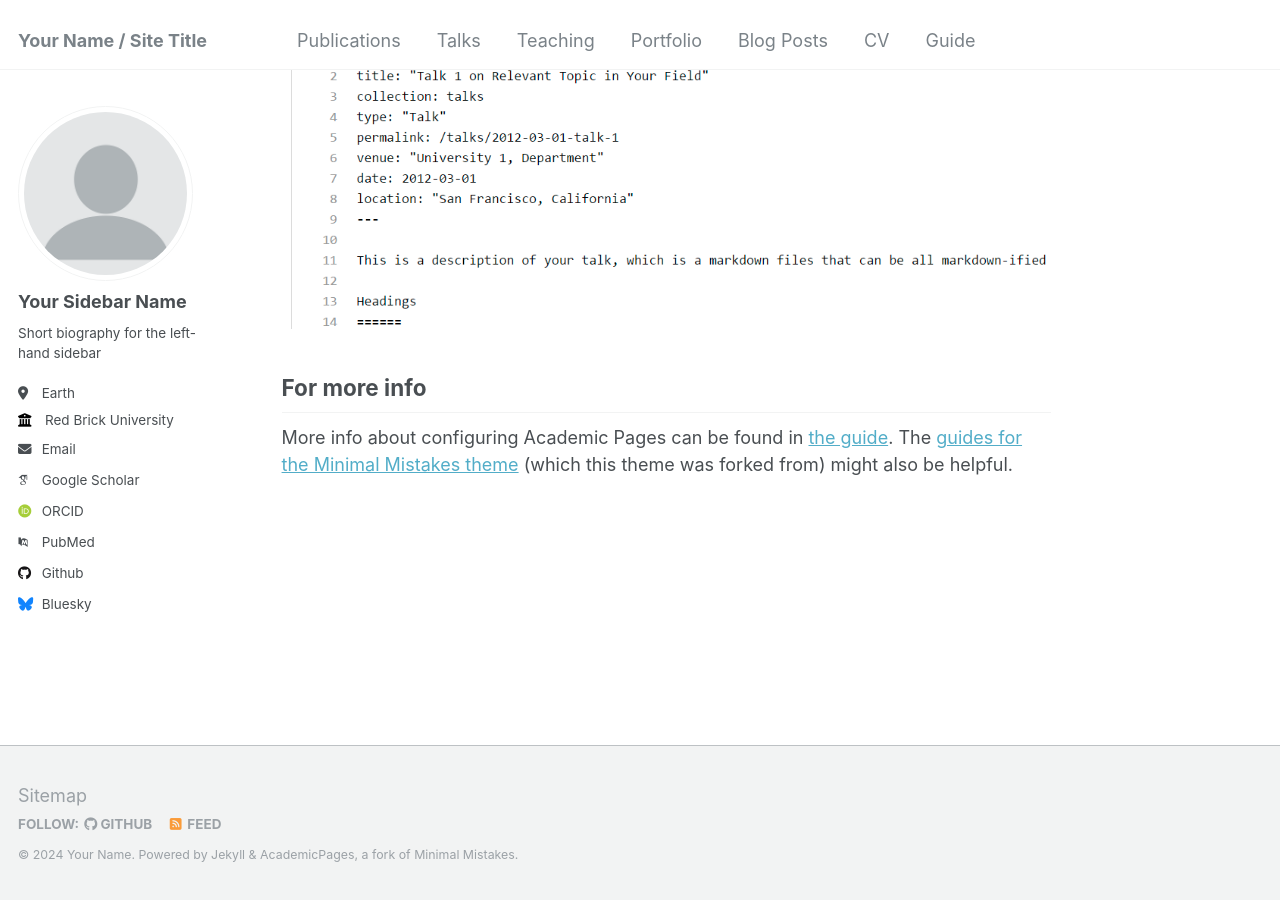
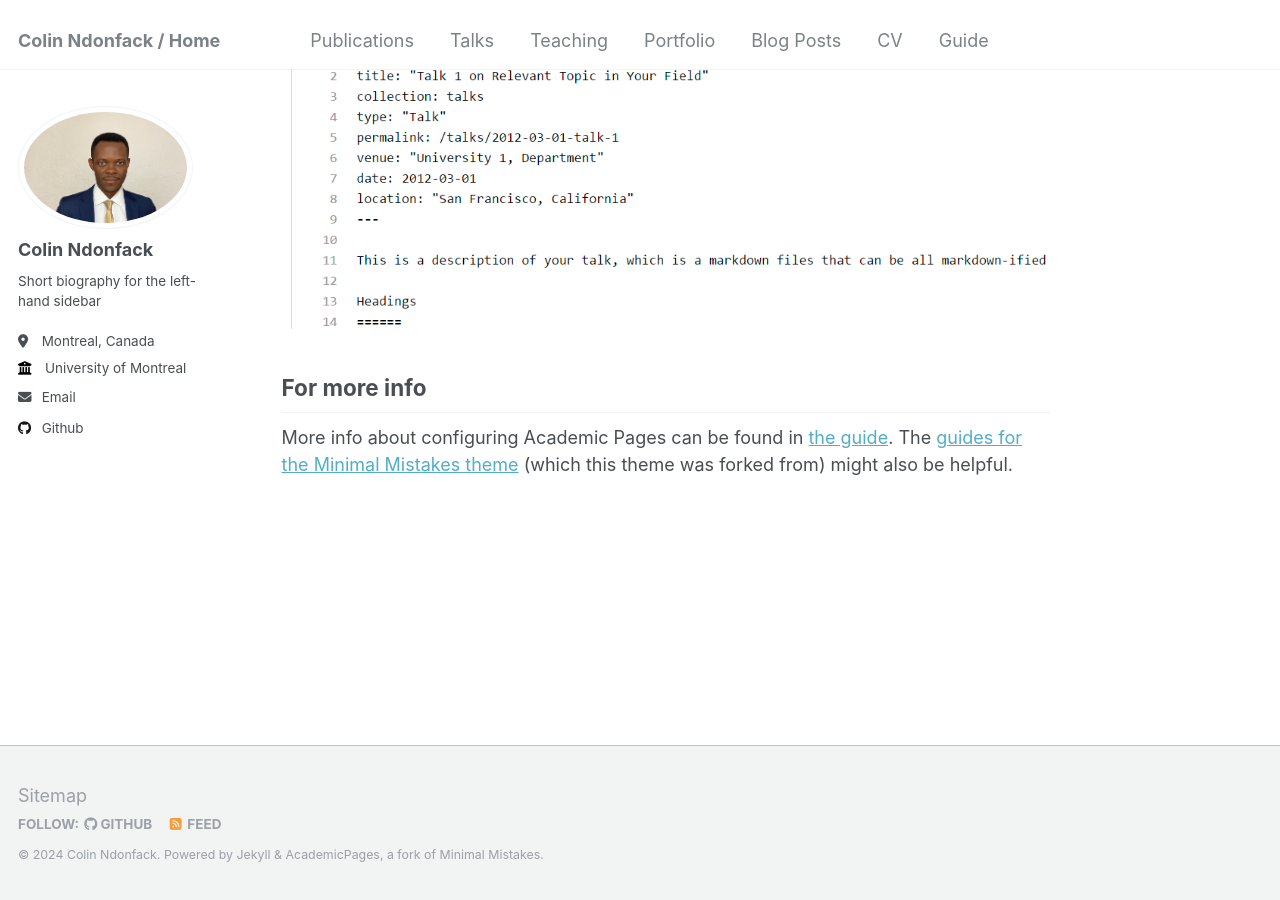
Before and after one commit to colindonfack/colindonfack.github.io, a Jekyll site: the page built from _pages/about.md, in a window 1280 px wide and 900 px high, scrolled down 2660 px. Built offline with Jekyll 4.4.1, drawn with Linux system fonts in a browser that asks for light colours; some web fonts are replaced.

Commit message:
Update _config.yml

```diff
--- a/_config.yml
+++ b/_config.yml
@@ -8,47 +8,47 @@
 
 # Basic Site Settings
 locale                   : "en-US"
-title                    : "Your Name / Site Title"
+title                    : "Colin Ndonfack / Home"
 title_separator          : "-"
-name                     : &name "Your Name"
+name                     : &name "Colin Ndonfack"
 description              : &description "personal description"
-url                      : https://academicpages.github.io # the base hostname & protocol for your site e.g. "https://mmistakes.github.io"
+url                      : https://colindonfack.github.io # the base hostname & protocol for your site e.g. "https://mmistakes.github.io"
 baseurl                  : "" # the subpath of your site, e.g. "/blog"
-repository               : "academicpages/academicpages.github.io"
+repository               : "colindonfack/colindonfack.github.io"
 
 # Site Author - The following control what appear as part of the author content on the side bar.
 #               If a field is blank the icon and link will not appear, otherwise it will be shown.
 #               Additional customization can be done by editing /_includes/author-profile.html
 author:
   # Biographic information
-  avatar           : "profile.png"
-  name             : "Your Sidebar Name"
+  avatar           : "JMP_pic_short.jpg"
+  name             : "Colin Ndonfack"
   pronouns         : # example: "she/her"
   bio              : "Short biography for the left-hand sidebar"
-  location         : "Earth"
-  employer         : "Red Brick University"
+  location         : "Montreal, Canada"
+  employer         : "University of Montreal"
   uri              : # URL
-  email            : "none@example.org"
+  email            : "colin.jaures.ndonfack.zango@umontreal.ca"
 
   # Academic websites
   arxiv            : # URL - Update with the correct link to your profile
-  googlescholar    : "https://scholar.google.com/citations?user=PS_CX0AAAAAJ"
+  googlescholar    : # "https://scholar.google.com/citations?user=PS_CX0AAAAAJ"
   impactstory      : # URL
-  orcid            : "http://orcid.org/yourorcidurl"
+  orcid            : # "http://orcid.org/yourorcidurl"
   semantic         : # URL
-  pubmed           : "https://www.ncbi.nlm.nih.gov/pubmed/?term=john+snow"
+  pubmed           : # "https://www.ncbi.nlm.nih.gov/pubmed/?term=john+snow"
   researchgate     : # URL
 
   # Repositories and software development
   bitbucket        : # Username - Update with your username on the site
   codepen          : # Username
   dribbble         : # Username
-  github           : "academicpages"
+  github           : "colindonfack"
   kaggle           : # Username
   stackoverflow    : # User number or user number and name (i.e., use "1" or "1/jeff-atwood")
 
   # Social media
-  bluesky          : "bsky.app" # Replace this with you Bluesky username
+  bluesky          : # "bsky.app" # Replace this with you Bluesky username
   facebook         : # Username
   flickr           : # Username
   foursquare       : # Username
```
